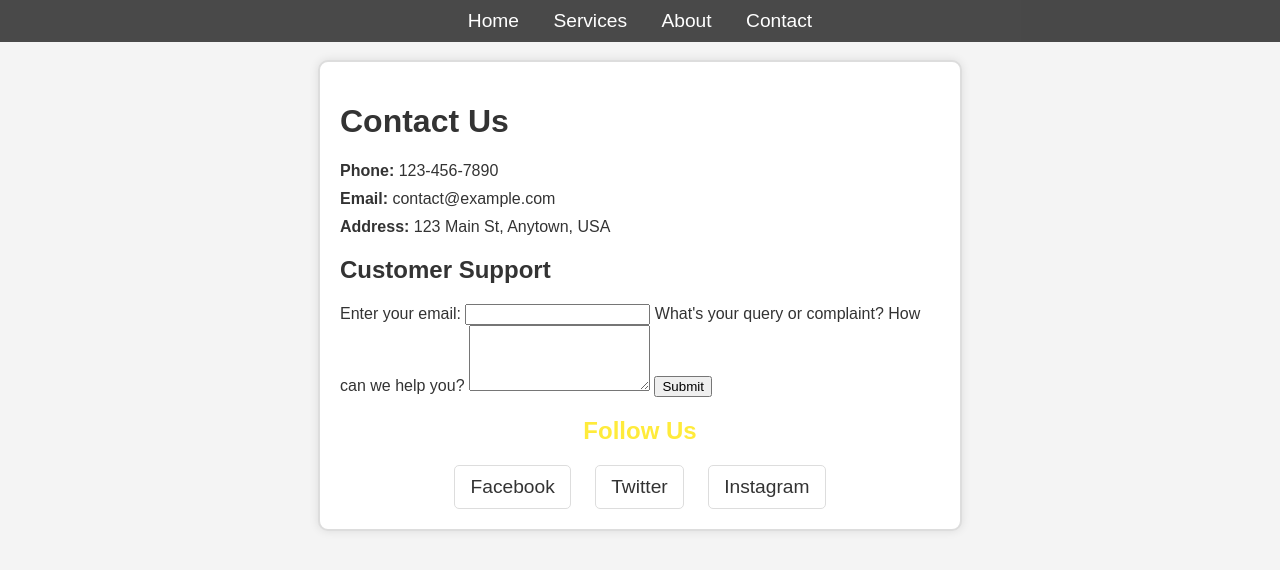
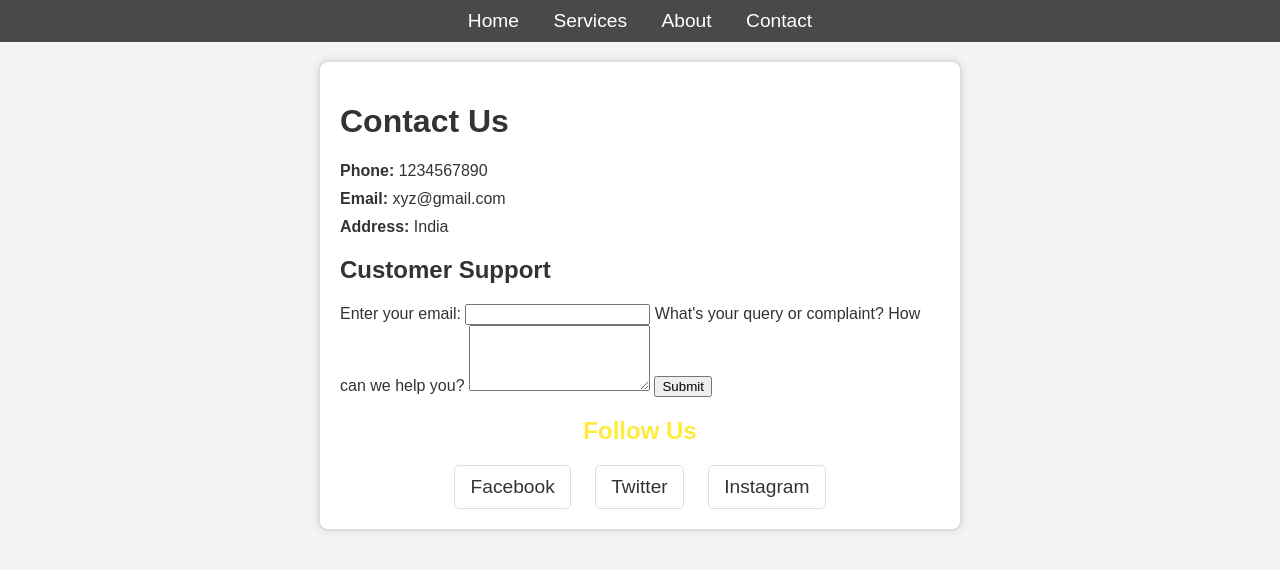
Before and after one commit to MITHILESHK11/Prasunet-Company-Internship-WEB-DEVELOPMENT-, a plain HTML site: page Prasunet_Code_TaskNo. 1/contact.html in a window 1280 px wide. Drawn offline with Linux system fonts and the light colour scheme.

Commit message:
Update contact.html

```diff
--- a/Prasunet_Code_TaskNo. 1/contact.html
+++ b/Prasunet_Code_TaskNo. 1/contact.html
@@ -19,9 +19,9 @@
         <div class="contact-box">
             <h1>Contact Us</h1>
             <div class="contact-info">
-                <p><strong>Phone:</strong> 123-456-7890</p>
-                <p><strong>Email:</strong> contact@example.com</p>
-                <p><strong>Address:</strong> 123 Main St, Anytown, USA</p>
+                <p><strong>Phone:</strong> 1234567890</p>
+                <p><strong>Email:</strong> xyz@gmail.com</p>
+                <p><strong>Address:</strong> India</p>
             </div>
             <div class="support-section">
                 <h2>Customer Support</h2>
```
